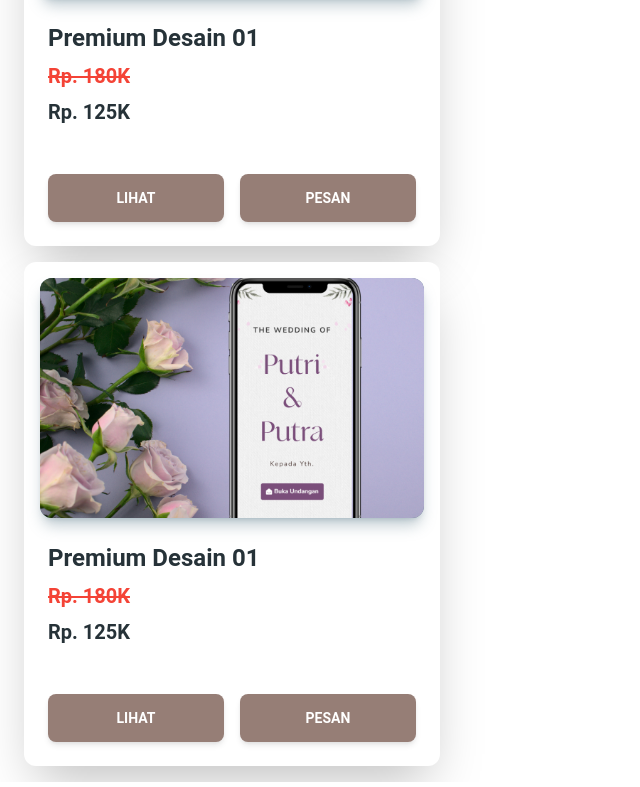
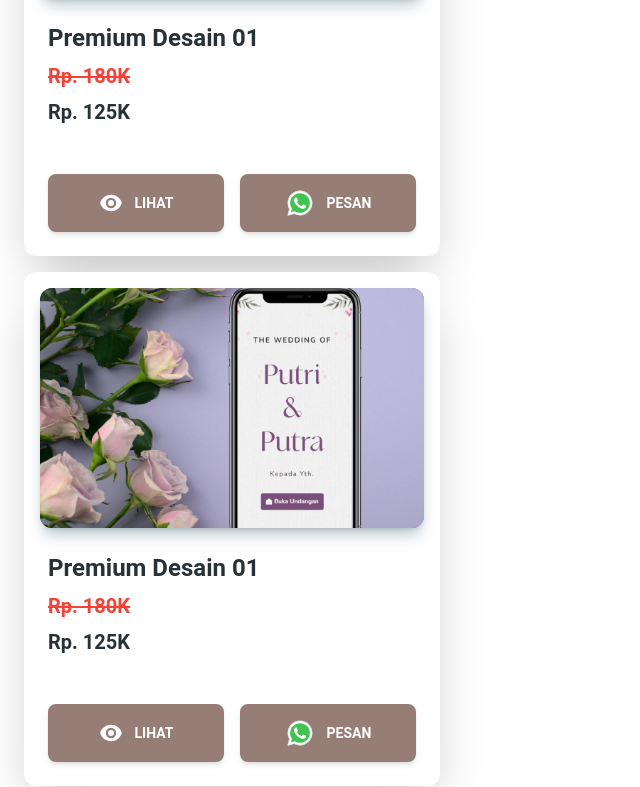
Before and after one commit to Rizkyooo/project-x, a Next.js app: page / in a window 1280 px wide. Shown: the part 2010-2797 px from the top of the page, without its empty margins (0-640 px from the left). Built offline with nearby package versions, Linux system fonts and the light colour scheme.

Commit message:
update hero and card

```diff
--- a/src/app/globals.css
+++ b/src/app/globals.css
@@ -8,3 +8,7 @@
     text-wrap: balance;
   }
 }
+
+html {
+  scroll-behavior: smooth;
+}
--- a/src/components/card.jsx
+++ b/src/components/card.jsx
@@ -1,4 +1,4 @@
-'use client'
+"use client";
 import Image from "next/image";
 import {
   Card,
@@ -15,7 +15,8 @@ import {
   return (
     <Card className="w-full max-w-[26rem] shadow-2xl mb-4">
       <CardHeader floated={false} color="blue-gray">
-          <img className="h-60 w-full object-cover"
+        <img
+          className="h-60 w-full object-cover"
           src="/images/desain01.png"
           alt="ui/ux review check"
         />
@@ -25,9 +26,12 @@ import {
           <Typography variant="h4" color="blue-gray" className="font-bold">
             Premium Desain 01
           </Typography>
-
         </div>
-          <Typography variant="h5" color="blue-gray" className="line-through text-red-500 mb-2">
+        <Typography
+          variant="h5"
+          color="blue-gray"
+          className="line-through text-red-500 mb-2"
+        >
           Rp. 180K
         </Typography>
         <Typography variant="h5" color="blue-gray" className="font-bold">
@@ -35,13 +39,62 @@ import {
         </Typography>
       </CardBody>
       <CardFooter className="grid grid-cols-2 gap-4">
-          <Button className=" flex items-center justify-center bg-[#967E76]" size="lg">
+        <Button
+          className=" flex items-center justify-center bg-[#967E76]"
+          size="lg"
+        >
+          <svg
+            xmlns="http://www.w3.org/2000/svg"
+            viewBox="0 0 24 24"
+            fill="currentColor"
+            class="w-6 h-6"
+          >
+            <path d="M12 15a3 3 0 1 0 0-6 3 3 0 0 0 0 6Z" />
+            <path
+              fill-rule="evenodd"
+              d="M1.323 11.447C2.811 6.976 7.028 3.75 12.001 3.75c4.97 0 9.185 3.223 10.675 7.69.12.362.12.752 0 1.113-1.487 4.471-5.705 7.697-10.677 7.697-4.97 0-9.186-3.223-10.675-7.69a1.762 1.762 0 0 1 0-1.113ZM17.25 12a5.25 5.25 0 1 1-10.5 0 5.25 5.25 0 0 1 10.5 0Z"
+              clip-rule="evenodd"
+            />
+          </svg>
           Lihat
         </Button>
-          <Button className="flex items-center justify-center bg-[#967E76]" size="lg" >
+        <Button
+          className="flex items-center justify-center bg-[#967E76]"
+          size="lg"
+        >
+          <svg
+            xmlns="http://www.w3.org/2000/svg"
+            x="0px"
+            y="0px"
+            width="30"
+            height="30"
+            viewBox="0 0 48 48"
+          >
+            <path
+              fill="#fff"
+              d="M4.868,43.303l2.694-9.835C5.9,30.59,5.026,27.324,5.027,23.979C5.032,13.514,13.548,5,24.014,5c5.079,0.002,9.845,1.979,13.43,5.566c3.584,3.588,5.558,8.356,5.556,13.428c-0.004,10.465-8.522,18.98-18.986,18.98c-0.001,0,0,0,0,0h-0.008c-3.177-0.001-6.3-0.798-9.073-2.311L4.868,43.303z"
+            ></path>
+            <path
+              fill="#fff"
+              d="M4.868,43.803c-0.132,0-0.26-0.052-0.355-0.148c-0.125-0.127-0.174-0.312-0.127-0.483l2.639-9.636c-1.636-2.906-2.499-6.206-2.497-9.556C4.532,13.238,13.273,4.5,24.014,4.5c5.21,0.002,10.105,2.031,13.784,5.713c3.679,3.683,5.704,8.577,5.702,13.781c-0.004,10.741-8.746,19.48-19.486,19.48c-3.189-0.001-6.344-0.788-9.144-2.277l-9.875,2.589C4.953,43.798,4.911,43.803,4.868,43.803z"
+            ></path>
+            <path
+              fill="#cfd8dc"
+              d="M24.014,5c5.079,0.002,9.845,1.979,13.43,5.566c3.584,3.588,5.558,8.356,5.556,13.428c-0.004,10.465-8.522,18.98-18.986,18.98h-0.008c-3.177-0.001-6.3-0.798-9.073-2.311L4.868,43.303l2.694-9.835C5.9,30.59,5.026,27.324,5.027,23.979C5.032,13.514,13.548,5,24.014,5 M24.014,42.974C24.014,42.974,24.014,42.974,24.014,42.974C24.014,42.974,24.014,42.974,24.014,42.974 M24.014,42.974C24.014,42.974,24.014,42.974,24.014,42.974C24.014,42.974,24.014,42.974,24.014,42.974 M24.014,4C24.014,4,24.014,4,24.014,4C12.998,4,4.032,12.962,4.027,23.979c-0.001,3.367,0.849,6.685,2.461,9.622l-2.585,9.439c-0.094,0.345,0.002,0.713,0.254,0.967c0.19,0.192,0.447,0.297,0.711,0.297c0.085,0,0.17-0.011,0.254-0.033l9.687-2.54c2.828,1.468,5.998,2.243,9.197,2.244c11.024,0,19.99-8.963,19.995-19.98c0.002-5.339-2.075-10.359-5.848-14.135C34.378,6.083,29.357,4.002,24.014,4L24.014,4z"
+            ></path>
+            <path
+              fill="#40c351"
+              d="M35.176,12.832c-2.98-2.982-6.941-4.625-11.157-4.626c-8.704,0-15.783,7.076-15.787,15.774c-0.001,2.981,0.833,5.883,2.413,8.396l0.376,0.597l-1.595,5.821l5.973-1.566l0.577,0.342c2.422,1.438,5.2,2.198,8.032,2.199h0.006c8.698,0,15.777-7.077,15.78-15.776C39.795,19.778,38.156,15.814,35.176,12.832z"
+            ></path>
+            <path
+              fill="#fff"
+              fill-rule="evenodd"
+              d="M19.268,16.045c-0.355-0.79-0.729-0.806-1.068-0.82c-0.277-0.012-0.593-0.011-0.909-0.011c-0.316,0-0.83,0.119-1.265,0.594c-0.435,0.475-1.661,1.622-1.661,3.956c0,2.334,1.7,4.59,1.937,4.906c0.237,0.316,3.282,5.259,8.104,7.161c4.007,1.58,4.823,1.266,5.693,1.187c0.87-0.079,2.807-1.147,3.202-2.255c0.395-1.108,0.395-2.057,0.277-2.255c-0.119-0.198-0.435-0.316-0.909-0.554s-2.807-1.385-3.242-1.543c-0.435-0.158-0.751-0.237-1.068,0.238c-0.316,0.474-1.225,1.543-1.502,1.859c-0.277,0.317-0.554,0.357-1.028,0.119c-0.474-0.238-2.002-0.738-3.815-2.354c-1.41-1.257-2.362-2.81-2.639-3.285c-0.277-0.474-0.03-0.731,0.208-0.968c0.213-0.213,0.474-0.554,0.712-0.831c0.237-0.277,0.316-0.475,0.474-0.791c0.158-0.317,0.079-0.594-0.04-0.831C20.612,19.329,19.69,16.983,19.268,16.045z"
+              clip-rule="evenodd"
+            ></path>
+          </svg>
           Pesan
         </Button>
-
       </CardFooter>
     </Card>
   );
--- a/src/components/fitur.jsx
+++ b/src/components/fitur.jsx
@@ -1,7 +1,7 @@
 import Image from "next/image";
 export default function Fitur() {
   return (
-    <div className="min-h-screen">
+    <div id="fitur" className="min-h-screen">
       <div className=" flex justify-center ">
         <h3 className="text-2xl font-bold text-gray-800 mr-4">
           Fitur Lengkap
--- a/src/components/header.jsx
+++ b/src/components/header.jsx
@@ -1,5 +1,6 @@
 'use client'
 import { useState } from 'react';
+import Link from 'next/link';
 
 export default function Header() {
   const [isOpen, setIsOpen] = useState(false);
@@ -65,7 +66,7 @@ export default function Header() {
               </li>
               <li>
                 <a
-                  href="#"
+                  href="/#templateDesain"
                   className="block py-2 px-3 text-gray-900 rounded hover:bg-[#967E76] md:hover:bg-transparent md:border-0 md:hover:text-[#967E76] md:p-0"
                 >
                   Desain/Template
@@ -73,10 +74,10 @@ export default function Header() {
               </li>
               <li>
                 <a
-                  href="#"
+                  href="/#fitur"
                   className="block py-2 px-3 text-gray-900 rounded hover:bg-[#967E76] md:hover:bg-transparent md:border-0 md:hover:text-[#967E76] md:p-0"
                 >
-                  Contact
+                  Fitur
                 </a>
               </li>
               <li>
@@ -84,7 +85,7 @@ export default function Header() {
                   href="#"
                   className="block py-2 px-3 text-gray-900 rounded hover:bg-[#967E76] md:hover:bg-transparent md:border-0  md:hover:text-[#967E76] md:p-0"
                 >
-                  About
+                  Contact
                 </a>
               </li>
             </ul>
--- a/src/components/hero.jsx
+++ b/src/components/hero.jsx
@@ -2,6 +2,7 @@
 import { motion, useAnimation } from "framer-motion";
 import { useEffect } from "react";
 import Image from "next/image";
+import { redirect } from "next/dist/server/api-utils";
 
 export default function Hero(){
     const controls = useAnimation();
@@ -29,6 +30,9 @@ export default function Hero(){
                     <h3 className="text-3xl font-bold text-gray-800 ml-4 mt-4">Buat Undangan Nikah Digital Dengan Desain Terbaik!</h3>
                     <p className="text-sm mt-2 ml-4 justify-start">Biarkan undangan pernikahan Anda berbicara sendiri dengan desain-desain kreatif dan inovatif dari tim kami. Dari gaya klasik hingga modern, kami memiliki berbagai opsi untuk mencerminkan kepribadian dan cerita cinta Anda dengan indah.</p>
                     <motion.button
+                        onClick={()=>{
+                            window.location.href = "/#templateDesain"
+                        }}
                         animate={controls}
                         className="bg-[#967E76] text-white p-4 mt-4 ml-4 rounded-md w-3/6"
                     >
--- a/src/components/templateDesain.jsx
+++ b/src/components/templateDesain.jsx
@@ -2,7 +2,7 @@ import Image from "next/image"
 import { CardDesain } from "./card"
 export default function TemplateDesain(){
     return(
-        <div className="min-h-screen">
+        <div id="templateDesain" className="min-h-screen">
             <div className="flex justify-center">
                 <h4 className="text-2xl font-bold">Pilih Tema
                 <hr className="border-2 border-[#967E76] mx-7 mt-1" />
```
Lines whose indentation alone changed are shown as unchanged.
